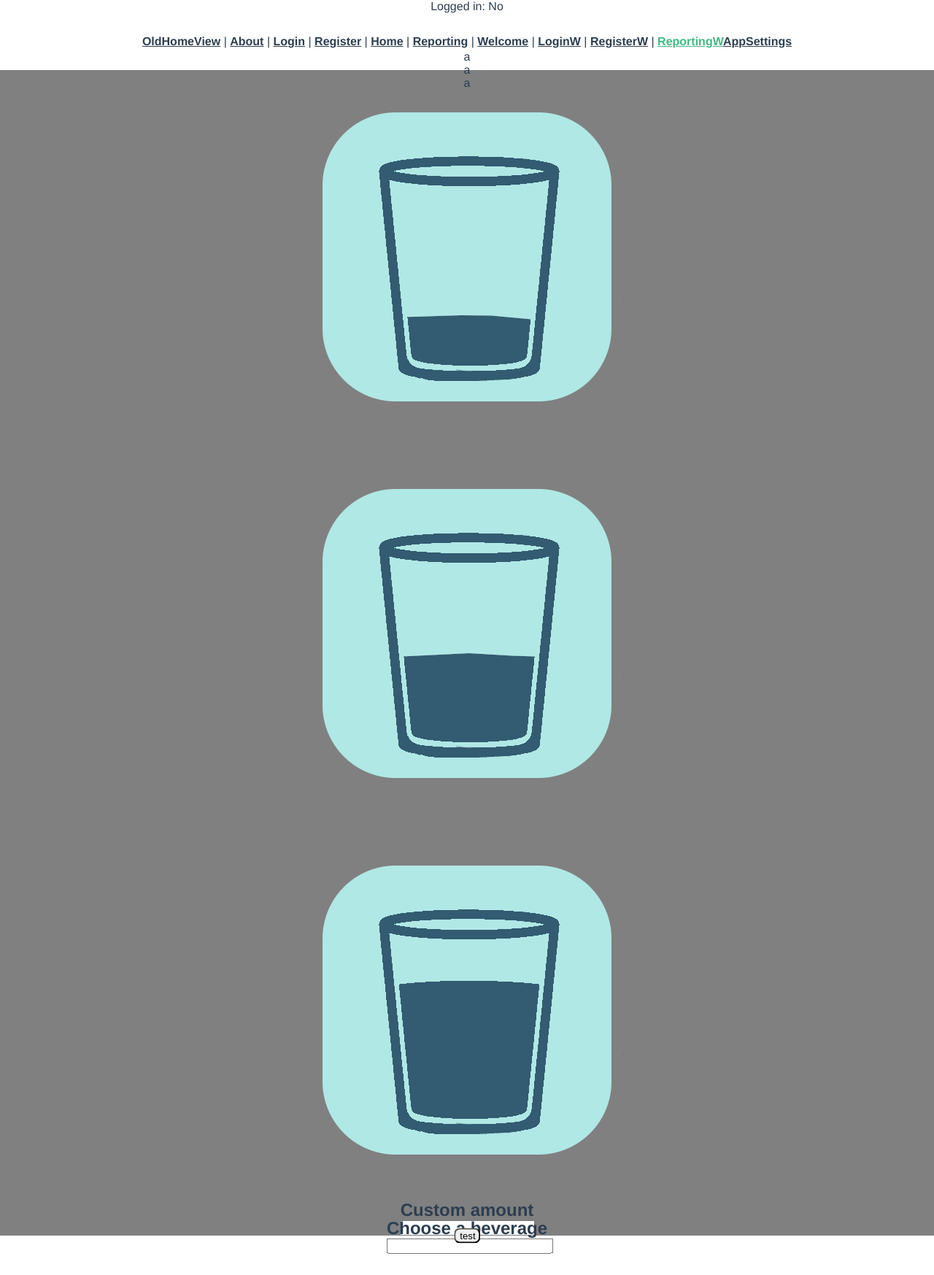
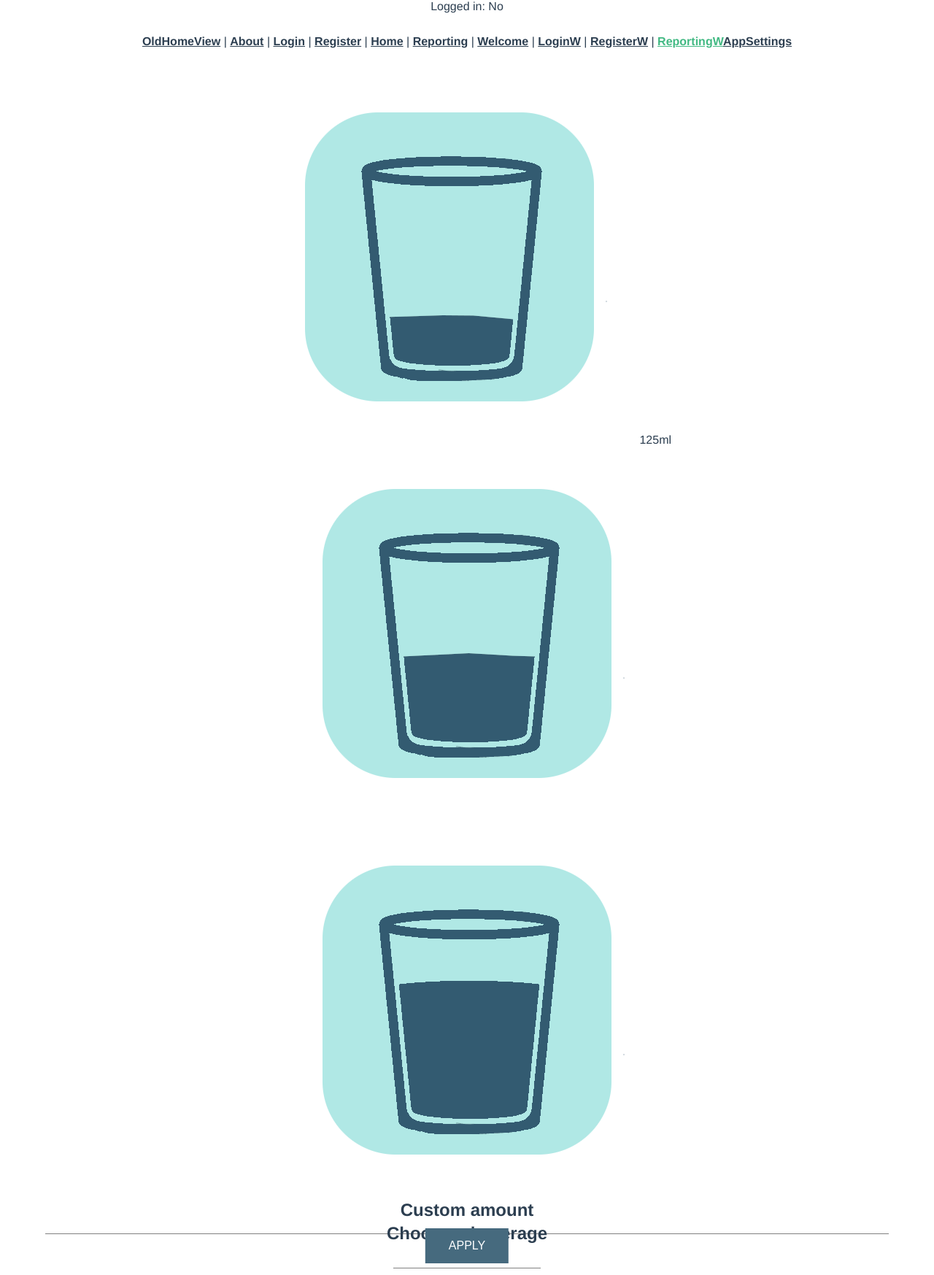
Before and after one commit to Asko24/aquember, a Vue app: page /ReportingW in a window 1280 px wide. Shown: the whole page at 73% size. Before the commit the page ends 1718 px from the top, so only its background shows below. Built offline with nearby package versions, Linux system fonts and the light colour scheme; no server answers; the HTML template or start-up script is replaced by a standard one.

Commit message:
reporting

```diff
--- a/src/views/ReportingW.vue
+++ b/src/views/ReportingW.vue
@@ -1,23 +1,23 @@
 <template>
 	<div id="Dashboard" class="container-fluid w-100 vh-100">
         <div class="row align-items-center h-100 d-flex flex-column" style="padding:0px;">
-            <div class="row no vertical-parent" style="flex:3; background-color:#dddddd;">
+            <div class="row no vertical-parent dark" style="flex:3; ">
                 <div class="no row vertical-center" >
                     <div class="no col-3">
-a
+                        Today
                     </div>
                     <div class="no col-6">
-a
                     </div>
                     <div class="no col-3">
-a
+                        13:00
                     </div>
                 </div>
 
             </div>
-            <div class="no row" style="padding:0px;margin:0px; flex:8; background-color:grey;">
+            <div class="no row" style="padding:0px;margin:0px; flex:8;">
                     <div class="no col-4">
                         <img src="../assets/icons/ShotGlass0.png" class="img-fluid rounded float-left"  height=50% alt="aaa">
+                        125ml
                     </div>
                     <div class="no col-4">
                         <img src="../assets/icons/ShotGlass1.png" class="img-fluid rounded float-left"   alt="aaa">
@@ -28,18 +28,18 @@ a
                     <h2 class="no">Custom amount</h2>
                     <div class="no row">
 
-                        <div class="no col-6">
-                            <input type="text" name="Custom" id="Custom">
+                        <div class="no col-12">
+                            <input type="text" class="inputs" name="Custom" id="Custom" style="margin-bottom:16px;margin-top:0px;">
                         </div>
 
                     </div>
 
             </div>
-            <div class="row no vertical-parent" style="flex:4; background-color:#dddddd;">
+            <div class="row no vertical-parent" style="flex:4;">
                 <div class="no vertical-center">
                     <h2 class="no">Choose a beverage</h2>
                     <div class = "no col-12">
-<input list="ice-cream-flavors" style="width:100%" id="ice-cream-choice" name="ice-cream-choice" />
+<input list="ice-cream-flavors" class="inputs" style="width:90%" id="ice-cream-choice" name="ice-cream-choice" />
 
 <datalist id="ice-cream-flavors" style="width:100%">
     <option value="Chocolate"> </option>
@@ -55,7 +55,7 @@ a
                 </div>
 
             </div>
-            <div class="row no" style="flex:8; background-color:#dddddd;">
+            <div class="row no" style="flex:8;">
 
   <!-- <div id="div1" style="height: 500px;position:relative;">
     <div id="div2" style="max-height:100%;overflow:auto;border:1px solid red;">
@@ -73,12 +73,12 @@ a
                 </div> -->
 
             </div>
-            <div class="row no vertical-parent" style="flex:4; background-color:#99dddd;">
+            <div class="row no vertical-parent" style="flex:4;">
                 <div class="no vertical-center ">
                     <div class="no row">
                         <div class="no col-12 ">
-                            <button class="align-middle" style="width:95%; height:100%; border-radius:8px">
-                                test
+                            <button class="align-middle buttons" style="width:100%; height:70%">
+                                APPLY
                             </button>
                         </div>
 
```
